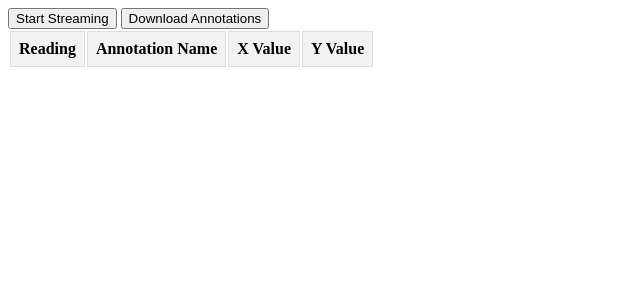
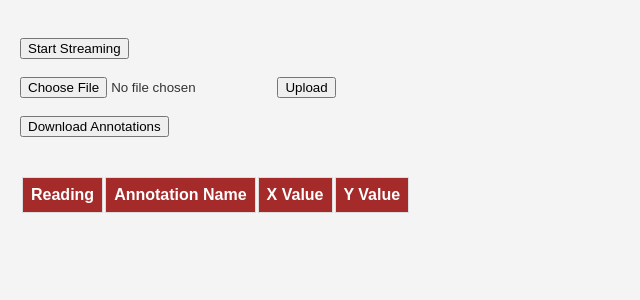
Before and after one commit to sritej3166/Parkinsons-Flask-App, a Flask app: template templates/index.html in a window 1280 px wide. Shown: the top 300 px of the page, without its empty margins (0-640 px from the left). Run offline with Flask 3, Linux system fonts and the light colour scheme; the template is opened without the code that fills it, so the values that code supplies are empty; some libraries are stand-ins or nearby versions.

Commit message:
Changes to allow upload of csv file

```diff
--- a/app.py
+++ b/app.py
@@ -1,15 +1,64 @@
-from flask import Flask, render_template
+from flask import Flask, render_template, request, redirect, url_for
 import pandas as pd
 import plotly.graph_objs as go
 from plotly.subplots import make_subplots
 import plotly
+from werkzeug.utils import secure_filename
+import os
+
 
 app = Flask(__name__)
 
+UPLOAD_FOLDER = 'uploads'
+ALLOWED_EXTENSIONS = {'csv'}
+
+app.config['UPLOAD_FOLDER'] = UPLOAD_FOLDER
+
+def allowed_file(filename):
+    return '.' in filename and filename.rsplit('.', 1)[1].lower() in ALLOWED_EXTENSIONS
+
 @app.route('/')
 def index():
-    # Read the CSV data into a pandas DataFrame
-    df = pd.read_csv('data.csv', parse_dates=['time'])
+    # Create an empty plot
+    fig = make_subplots(rows=3, cols=1, shared_xaxes=True, vertical_spacing=0.02)
+
+    for i in range(1, 4):
+        fig.add_trace(go.Scatter(x=[], y=[], showlegend=False), row=i, col=1)
+
+    # Set common x-axis and y-axis properties
+    fig.update_xaxes(tickformat='%H:%M:%S.%L', showticklabels=True, row=3, col=1)
+    fig.update_yaxes(title_text="Accelerometer X", row=1, col=1)
+    fig.update_yaxes(title_text="Accelerometer Y", row=2, col=1)
+    fig.update_yaxes(title_text="Accelerometer Z", row=3, col=1)
+
+    # Update layout
+    fig.update_layout(height=1000, hovermode='closest', dragmode='pan')
+
+    # Convert the empty figure to JSON
+    graphJSON = plotly.io.to_json(fig)
+
+    # Render the template with the empty plot
+    return render_template('index.html', graphJSON=graphJSON)
+
+@app.route('/upload', methods=['POST'])
+def upload_file():
+    if 'file' not in request.files:
+        return redirect(url_for('index'))
+    file = request.files['file']
+    if file.filename == '':
+        return redirect(url_for('index'))
+    if file and allowed_file(file.filename):
+        filename = secure_filename(file.filename)
+        file_path = os.path.join(app.config['UPLOAD_FOLDER'], filename)
+        file.save(file_path)
+        return redirect(url_for('display_graph', filename=filename))
+
+
+@app.route('/graph/<filename>')
+def display_graph(filename):
+    # Read the CSV data into a pandas
+    file_path = os.path.join(UPLOAD_FOLDER, filename)
+    df = pd.read_csv(file_path, parse_dates=['time'])
 
     # Create a figure with subplots
     fig = make_subplots(rows=3, cols=1, shared_xaxes=True, vertical_spacing=0.02)
--- a/templates/index.html
+++ b/templates/index.html
@@ -2,19 +2,47 @@
 <html lang="en">
 <head>
     <meta charset="UTF-8">
-    <title>Plotly Graphs</title>
+    <title>Parkinsons Project</title>
     <script src="https://cdn.plot.ly/plotly-latest.min.js"></script>
-    <style>
-        #annotations-container {
-            position: absolute;
-            top: 20px;  /* Gap from the top */
-            left: 20px; /* Gap from the left */
-            z-index: 10; /* Ensure it's above other content */
+      <style>
+        body {
+            font-family: Arial, sans-serif;
+            background-color: #f4f4f4;
+            margin: 0;
+            padding: 20px;
+            color: #333;
+        }
+        .container {
+            max-width: 1200px;
+            margin: auto;
+            background: #fff;
+            padding: 20px;
+            box-shadow: 0 0 10px rgba(0, 0, 0, 0.1);
+        }
+        .button {
+            display: inline-block;
+            padding: 10px 20px;
+            font-size: 16px;
+            cursor: pointer;
+            text-align: center;
+            text-decoration: none;
+            outline: none;
+            color: #fff;
+            background-color: #4CAF50;
+            border: none;
+            border-radius: 15px;
+            box-shadow: 0 9px #999;
+        }
+        .button:hover {background-color: #3e8e41}
+        .button:active {
+            background-color: #3e8e41;
+            box-shadow: 0 5px #666;
+            transform: translateY(4px);
         }
         #annotations-table {
-            width: 500px;
+            width: 100%;
             border-collapse: collapse;
-            background-color: white;
+            margin-top: 20px;
         }
         #annotations-table th,
         #annotations-table td {
@@ -23,15 +51,29 @@
             text-align: left;
         }
         #annotations-table th {
-            background-color: #f2f2f2;
+            background-color: brown;
+            color: white;
         }
-      </style>
+        #graph-div {
+            margin-top: 20px;
+        }
+        .file-upload {
+            margin: 20px 0;
+        }
+    </style>
 
 </head>
 <body>
-
+<br>
 <button id="streaming-button">Start Streaming</button>
+<br><br>
+<form action="{{ url_for('upload_file') }}" method="post" enctype="multipart/form-data">
+    <input type="file" name="file" accept=".csv">
+    <input type="submit" value="Upload">
+</form>
+<br>
 <button id="download-btn">Download Annotations</button>
+<br><br>
 <div id="annotations-table">
     <table id="annotations-list">
       <thead>
@@ -47,6 +89,7 @@
       </tbody>
     </table>
 </div>
+<br>
 <div id="graph-div"></div>
 <script>
     var graphs = JSON.parse('{{ graphJSON | safe }}');
@@ -129,45 +172,6 @@
     // Update the plot with the new annotations
     Plotly.relayout(graphDiv, {annotations: currentAnnotations});
 });
-    //     var pts = data.points[0];
-    //     var graphName = pts.data.name;  // This gets the name of the graph
-
-    //     var annotationText = prompt('Enter the annotation text:', '');
-    //     if(annotationText === null || annotationText.trim() === '') return;
-
-    //     var newAnnotation = {
-    //         x: pts.x,
-    //         y: pts.y,
-    //         text: annotationText+`(${pts.x}, ${pts.y})`, // Customize this text as needed
-    //         xref: pts.xaxis._id,  // Correctly reference the x-axis of the clicked subplot
-    //         yref: pts.yaxis._id,  // Correctly reference the y-axis of the clicked subplot
-    //         font: {
-    //             size: 14,
-    //             color: 'black',
-    //         },
-    //         bgcolor: 'rgba(255,255,255,0.9)',
-    //         borderpad: 4,
-    //         bordercolor: 'black',
-    //         showarrow: true,
-    //         arrowhead: 7,
-    //         ax: 0,
-    //         ay: -40
-    //     };
-
-    //     // Get the existing annotations
-    //     var currentAnnotations = (graphDiv.layout.annotations || []).slice();
-
-    //     // Append the new annotation
-    //     currentAnnotations.push(newAnnotation);
-
-    //     // Update the plot with the new annotations
-    //     Plotly.relayout(graphDiv, {
-    //         annotations: currentAnnotations
-    //     });
-
-    //     addToAnnotationsTable(graphName, annotationText, newAnnotation.x, newAnnotation.y);
-    // });
-
     function getYvalueAtX(trace, xValue) {
         // Find index by looking for the closest x value
         var closestIndex = trace.x.reduce(function(prev, curr, index) {
```
Also changed, not shown: 2 other files.
